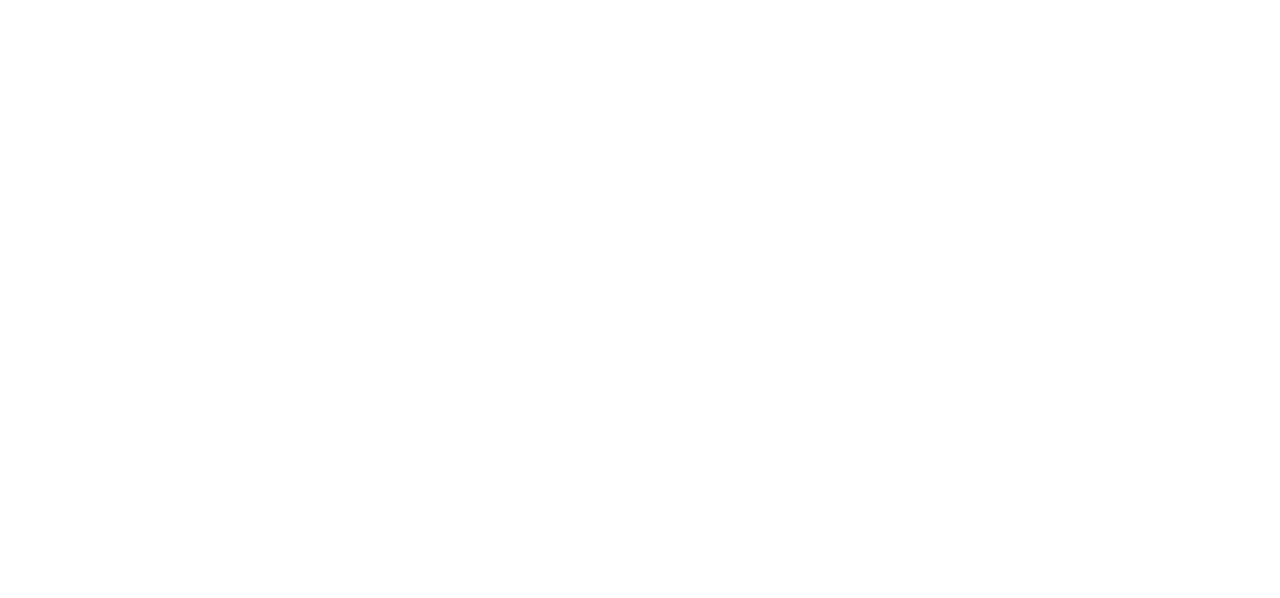
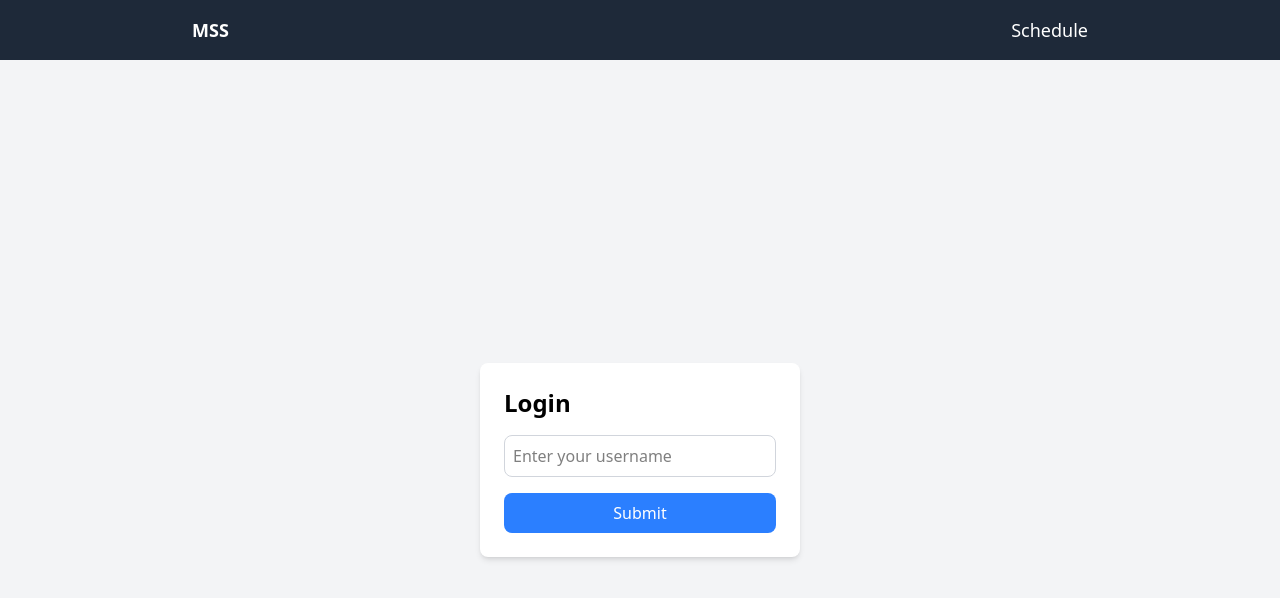
Before and after one commit to SpiderMonkeyMan/McHacks25, a React (Vite) app in the folder frontend/: page /login in a window 1280 px wide. Before the commit this address had no page. Shown: the top 598 px of the page. Built offline with nearby package versions, Linux system fonts and the light colour scheme.

Commit message:
login and schedule page set up

```diff
--- a/frontend/src/App.jsx
+++ b/frontend/src/App.jsx
@@ -5,6 +5,7 @@ import LandingPage from './pages/LandingPage';
 import SchedulePage from './pages/SchedulePage';
 import './App.css';
 import { LoginProvider } from './pages/LoginContext';
+import LoginPage from './pages/LoginPage';
 
 
 function App() {
@@ -16,6 +17,7 @@ function App() {
           <Route path="/" element={<Layout />}>
             <Route index element={<LandingPage />} />
             <Route path="schedule" element={<SchedulePage />} />
+            <Route path="login" element={<LoginPage />} />
           </Route>
         </Routes>
       </Router>
--- /dev/null
+++ b/frontend/src/pages/LoginPage.jsx
@@ -0,0 +1,47 @@
+import React, { useContext, useState } from "react";
+import { LoginContext } from "./LoginContext"; // Ensure this is the correct path for your context
+
+const LoginPage = () => {
+    const { username, setUsername } = useContext(LoginContext);
+    const [inputValue, setInputValue] = useState("");
+
+    const handleSubmit = (e) => {
+        e.preventDefault();
+        if (inputValue.trim()) {
+            setUsername(inputValue);
+        }
+    };
+
+    return (
+        <div className="flex flex-col items-center justify-center h-screen bg-gray-100">
+            {username ? (
+                <div className="text-center">
+                    <h1 className="text-2xl font-bold">Welcome back!</h1>
+                    <p className="text-lg mt-2">Logged in as <strong>{username}</strong></p>
+                </div>
+            ) : (
+                <form
+                    onSubmit={handleSubmit}
+                    className="bg-white p-6 rounded-lg shadow-md w-80"
+                >
+                    <h1 className="text-2xl font-bold mb-4">Login</h1>
+                    <input
+                        type="text"
+                        placeholder="Enter your username"
+                        value={inputValue}
+                        onChange={(e) => setInputValue(e.target.value)}
+                        className="w-full p-2 border border-gray-300 rounded-lg focus:outline-none focus:ring-2 focus:ring-blue-500"
+                    />
+                    <button
+                        type="submit"
+                        className="w-full bg-blue-500 text-white py-2 mt-4 rounded-lg hover:bg-blue-600 transition duration-200"
+                    >
+                        Submit
+                    </button>
+                </form>
+            )}
+        </div>
+    );
+};
+
+export default LoginPage;
--- a/frontend/src/pages/SchedulePage.jsx
+++ b/frontend/src/pages/SchedulePage.jsx
@@ -1,9 +1,98 @@
-import React, { useState, useEffect } from "react";
+import React, { useState, useEffect, useContext } from "react";
 import axios from "axios";
+import { LoginContext } from "./LoginContext";
+import { Link } from "react-router-dom";
+
+
+const ScheduleInput = ({ onSave }) => {
+    const { username } = useContext(LoginContext);
+    const [link, setLink] = useState("");
+
+    const handleSubmit = async (e) => {
+        e.preventDefault();
+        if (link.trim()) {
+            try {
+                const response = await axios.post("http://127.0.0.1:5000/process-schedule", {
+                    username: username,
+                    link: link.trim(),
+                });
+                if (response.data.success) {
+                    onSave(response.data.courses); // Pass the fetched schedule data to the parent
+                } else {
+                    alert("Failed to save schedule. Please try again.");
+                }
+            } catch (error) {
+                console.error("Error saving schedule:", error);
+                alert("An error occurred while saving the schedule.");
+            }
+        } else {
+            alert("Please enter a valid link.");
+        }
+    };
+
+    return (
+        <div className="flex flex-col items-center justify-center h-screen bg-gray-100">
+            <form
+                onSubmit={handleSubmit}
+                className="bg-white p-6 rounded-lg shadow-md w-80"
+            >
+                <h1 className="text-2xl font-bold mb-4">Add Your Schedule</h1>
+                <input
+                    type="text"
+                    placeholder="Enter the schedule link"
+                    value={link}
+                    onChange={(e) => setLink(e.target.value)}
+                    className="w-full p-2 border border-gray-300 rounded-lg focus:outline-none focus:ring-2 focus:ring-blue-500"
+                />
+                <button
+                    type="submit"
+                    className="w-full bg-blue-500 text-white py-2 mt-4 rounded-lg hover:bg-blue-600 transition duration-200"
+                >
+                    Submit
+                </button>
+            </form>
+        </div>
+    );
+};
 
 const SchedulePage = () => {
+    const { username } = useContext(LoginContext);
+    const [schedule, setSchedule] = useState(null);
+
+    const fetchUserData = async () => {
+        if (!username) return; // Ensure the username is available before making the request
+        try {
+            const response = await axios.post(
+                `http://127.0.0.1:5000/check-username?username=${username}`
+            );
+            if (response.data.schedule) {
+                setSchedule(response.data.courses);
+            }
+        } catch (error) {
+            console.error("Error fetching user data:", error);
+        }
+    }
+
+    useEffect(() => {
+        fetchUserData();
+    }, [username]);
+
     return (
-        <div></div>
+        <div>
+            {username ? (
+                schedule ? <Schedule /> : <ScheduleInput onSave={setSchedule} />
+            ) : (
+                <>
+                    <div>No user data available</div>
+                    <Link
+                        to="/login"
+                        className="inline-block bg-blue-600 text-white font-semibold py-2 px-4 rounded-lg hover:bg-blue-700 transition duration-300"
+                    >
+                        Log in
+                    </Link>
+                </>
+            )}
+        </div>
     );
 };
 
```
